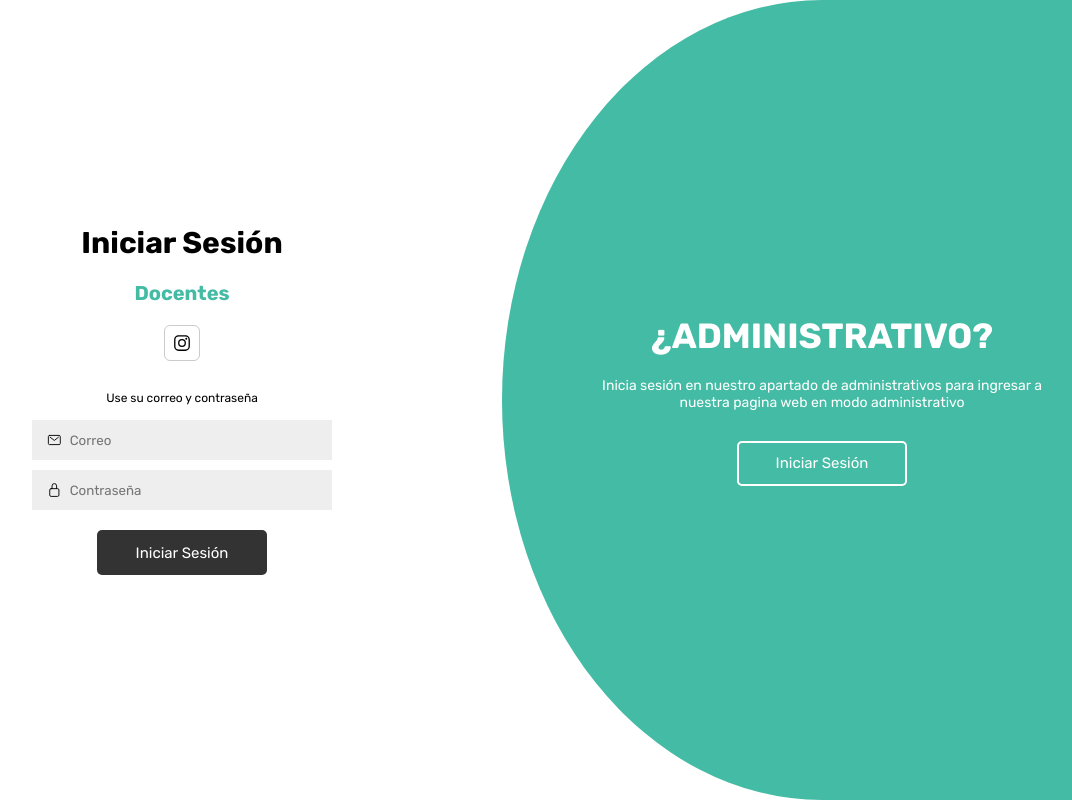
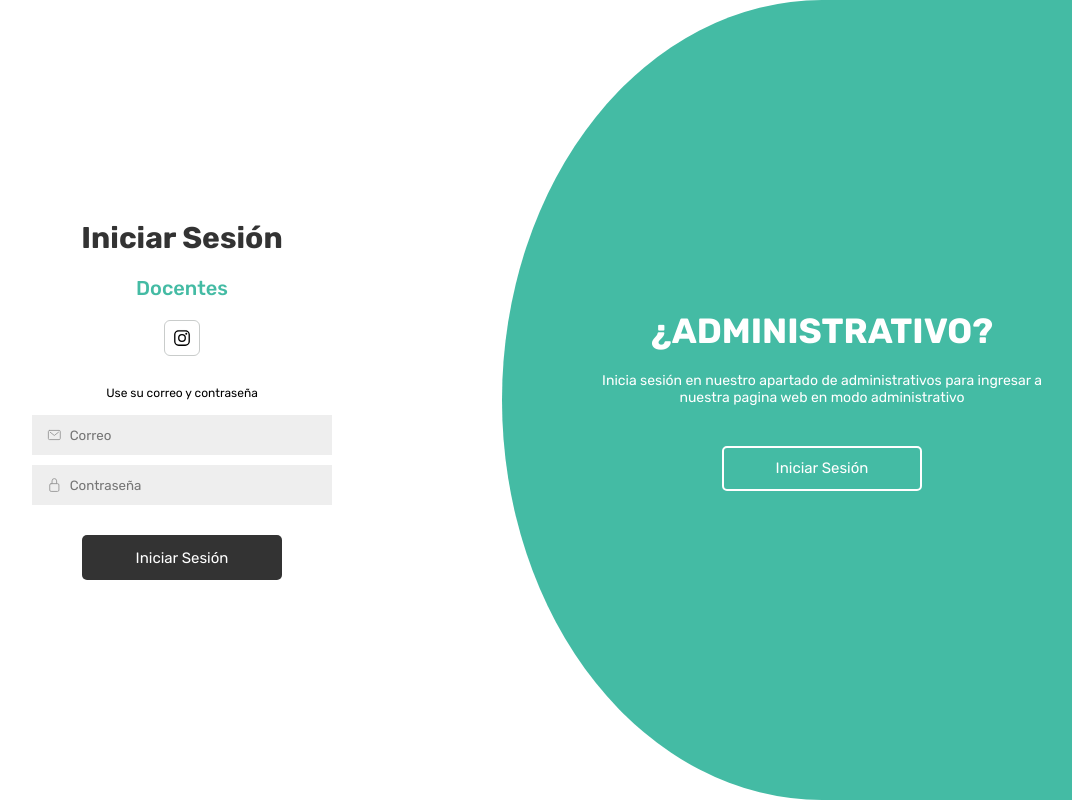
Before and after one commit to Nico08ben/C-Edu, a PHP site: page /C-Edu/ in a window 1280 px wide. Shown: the whole page, without its empty margins (138-1210 px from the left). Run offline with PHP 8.4, Linux system fonts and the light colour scheme.

Commit message:
inicio sesion responsive, unico error corregir luego, parte de celular

```diff
--- a/Administrador/Home/index.php
+++ b/Administrador/Home/index.php
@@ -41,7 +41,7 @@ if (!isset($_SESSION['id_usuario'])) {
                         <span class="red-dot"></span>
                     </div>
                 </div>
-                    <button class="btn-ingresar">INGRESAR</button>
+                    <button onclick="scrollToSection('chat')" class="btn-ingresar">INGRESAR</button>
                 </div>
 
                 <div class="card">
--- a/Inicio/styles.css
+++ b/Inicio/styles.css
@@ -44,18 +44,21 @@ body {
 .container-form h2 {
     font-size: clamp(24px, 5vw, 30px);
     margin-bottom: 20px;
+    color: #333;
 }
 
 .container-form h4 {
     font-size: clamp(16px, 4vw, 20px);
     color: #44BBA4;
     margin-bottom: 20px;
+    font-weight: 500;
 }
 
 .container-form .administrativos {
     font-size: clamp(16px, 4vw, 20px);
     color: #E7BB41;
     margin-bottom: 20px;
+    font-weight: 500;
 }
 
 .social-networks {
@@ -82,11 +85,15 @@ body {
     height: 40px;
     margin-bottom: 10px;
     display: flex;
-    justify-content: center;
+    justify-content: flex-start;
     align-items: center;
     gap: 8px;
     padding: 0 15px;
     background-color: #EEEEEE;
+}
+
+.container-input ion-icon {
+    color: #999;
 }
 
 .container-input input {
@@ -98,13 +105,13 @@ body {
 }
 
 .boton {
-    width: 170px;
+    width: 200px;
     height: 45px;
     font-size: 15px;
     border: none;
     border-radius: 5px;
     cursor: pointer;
-    margin-top: 10px;
+    margin-top: 20px;
     background-color: rgb(51, 51, 51);
     color: white;
 }
@@ -129,7 +136,7 @@ body {
     align-items: center;
     transform: translateX(100%);
     background-color: #44BBA4;
-    transition: transform 0.5s ease-in-out, border-radius 0.5s ease-in-out;
+    transition: transform 0.5s ease-in-out, border-radius 0.5s ease-in-out, background-color 0.5s ease-in-out;
     overflow: hidden;
     border-radius: 50% 0 0 50%;
 }
```
Also changed, not shown: index.php (+13 -2 lines), validar_login.php (+7 -4 lines).
